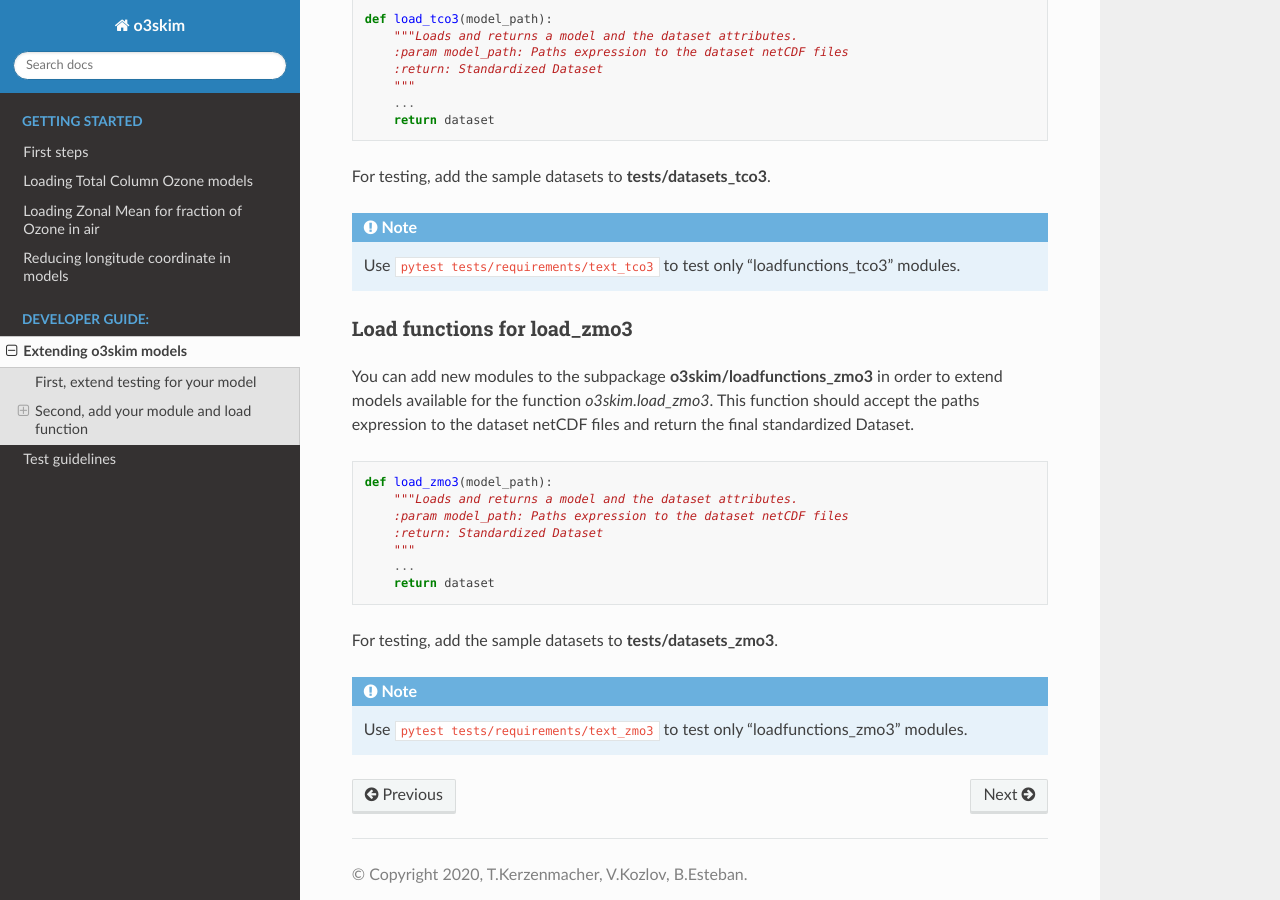
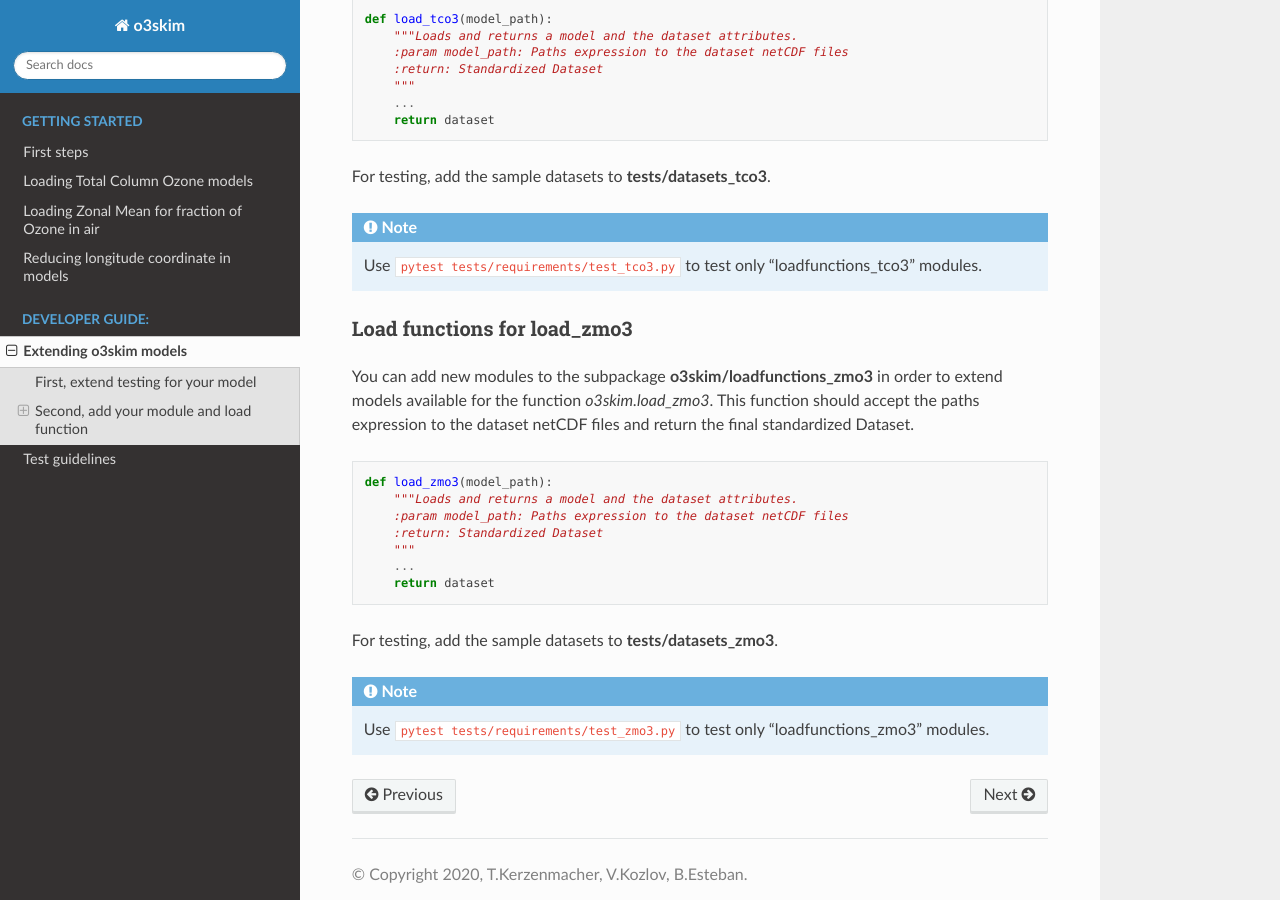
Before and after one commit to EOSC-synergy/o3skim, a Sphinx documentation site: the page built from docs/dev_guide/extend_models.rst, in a window 1280 px wide and 900 px high, scrolled down 2301 px. Built offline with Sphinx 7.4.7 and the Read the Docs theme 2.0.0, drawn with Linux system fonts in a browser that asks for light colours.

Commit message:
Fix docs test commands

```diff
--- a/docs/dev_guide/extend_models.rst
+++ b/docs/dev_guide/extend_models.rst
@@ -74,7 +74,7 @@ and return the final standardized Dataset.
 For testing, add the sample datasets to **tests/datasets_tco3**.
 
 .. note::
-    Use ``pytest tests/requirements/text_tco3`` to test only
+    Use ``pytest tests/requirements/test_tco3.py`` to test only
     "loadfunctions_tco3" modules.
 
 
@@ -98,5 +98,5 @@ and return the final standardized Dataset.
 For testing, add the sample datasets to **tests/datasets_zmo3**.
 
 .. note::
-    Use ``pytest tests/requirements/text_zmo3`` to test only
+    Use ``pytest tests/requirements/test_zmo3.py`` to test only
     "loadfunctions_zmo3" modules.
```
